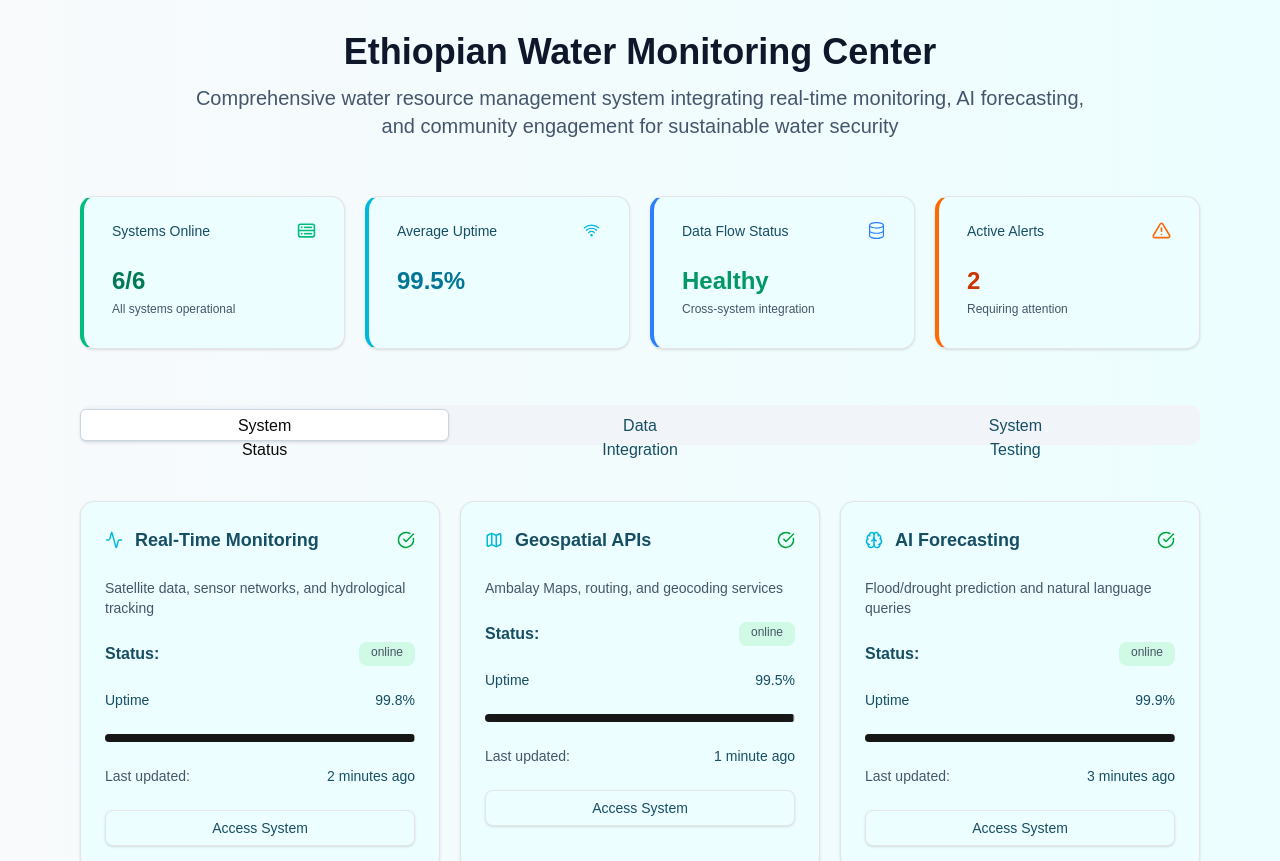
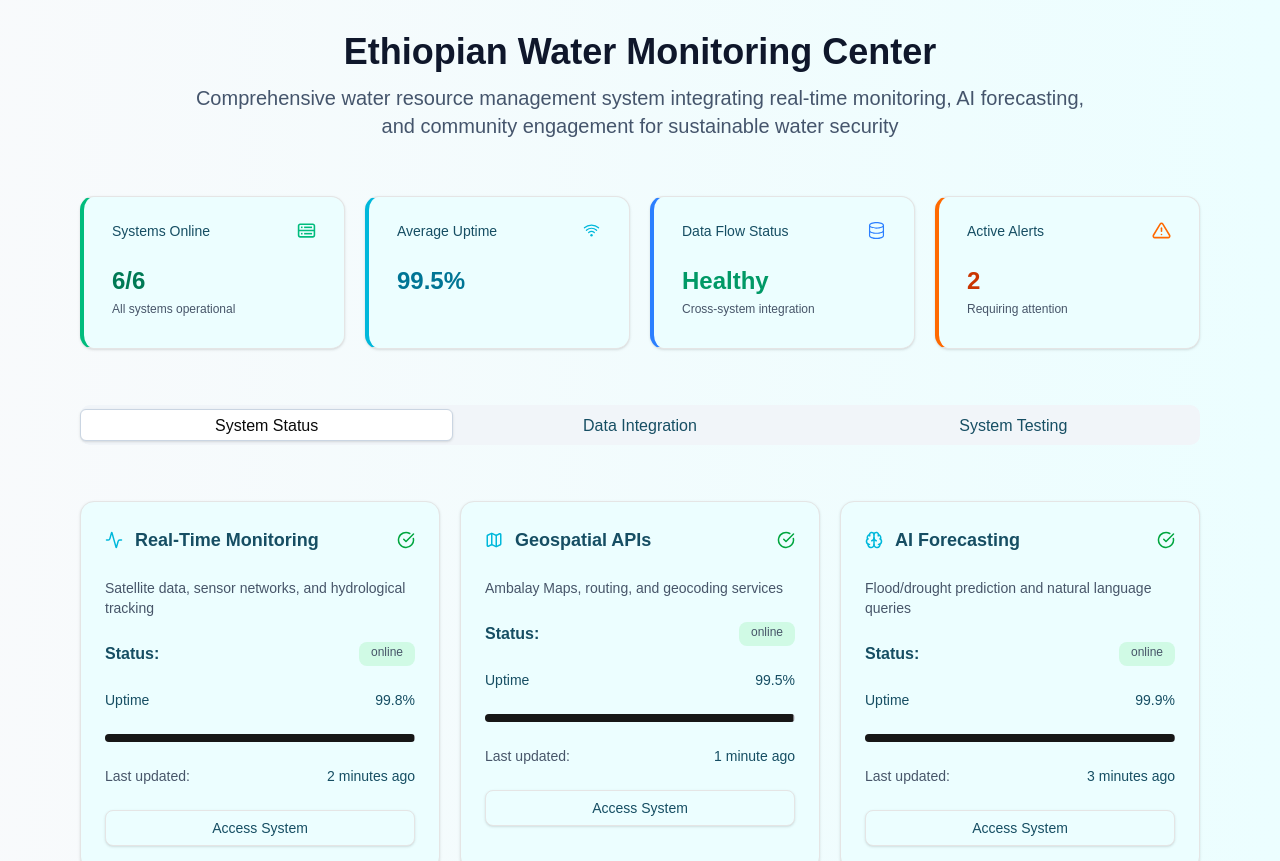
Before and after one commit to bettytadege/water-resources-monitoring, a React (Vite) app: page / in a window 1280 px wide. Shown: the top 861 px of the page. Built offline with nearby package versions, Linux system fonts and the light colour scheme.

Commit message:
style:adujst horizontal padding of a box

```diff
--- a/src/components/common/ActionBar.tsx
+++ b/src/components/common/ActionBar.tsx
@@ -10,6 +10,7 @@ type ActionBarProps = {
 
 function ActionBar({  name, route, isActive, onActivate }: ActionBarProps) {
   const navigate = useNavigate();
+  console.log('is active:',name,isActive)
 
   const handleClick = () => {
     onActivate();
@@ -19,7 +20,7 @@ function ActionBar({  name, route, isActive, onActivate }: ActionBarProps) {
   return (
     <div
       onClick={handleClick}
-      className={`cursor-pointer text-sm text-center transition-all duration-150 lg:px-38 py-1 mx- md:text-base rounded-sm border w-ful flex-1
+      className={`cursor-pointer text-sm text-center transition-all duration-150 lg:px-3 py-1 mx- md:text-base rounded-sm border w-ful flex-1
       ${isActive ? "bg-white shadow border-slate-300 " : "bg-transparent border-transparent text-deep-teal"}
       `}>
       {name}
```
